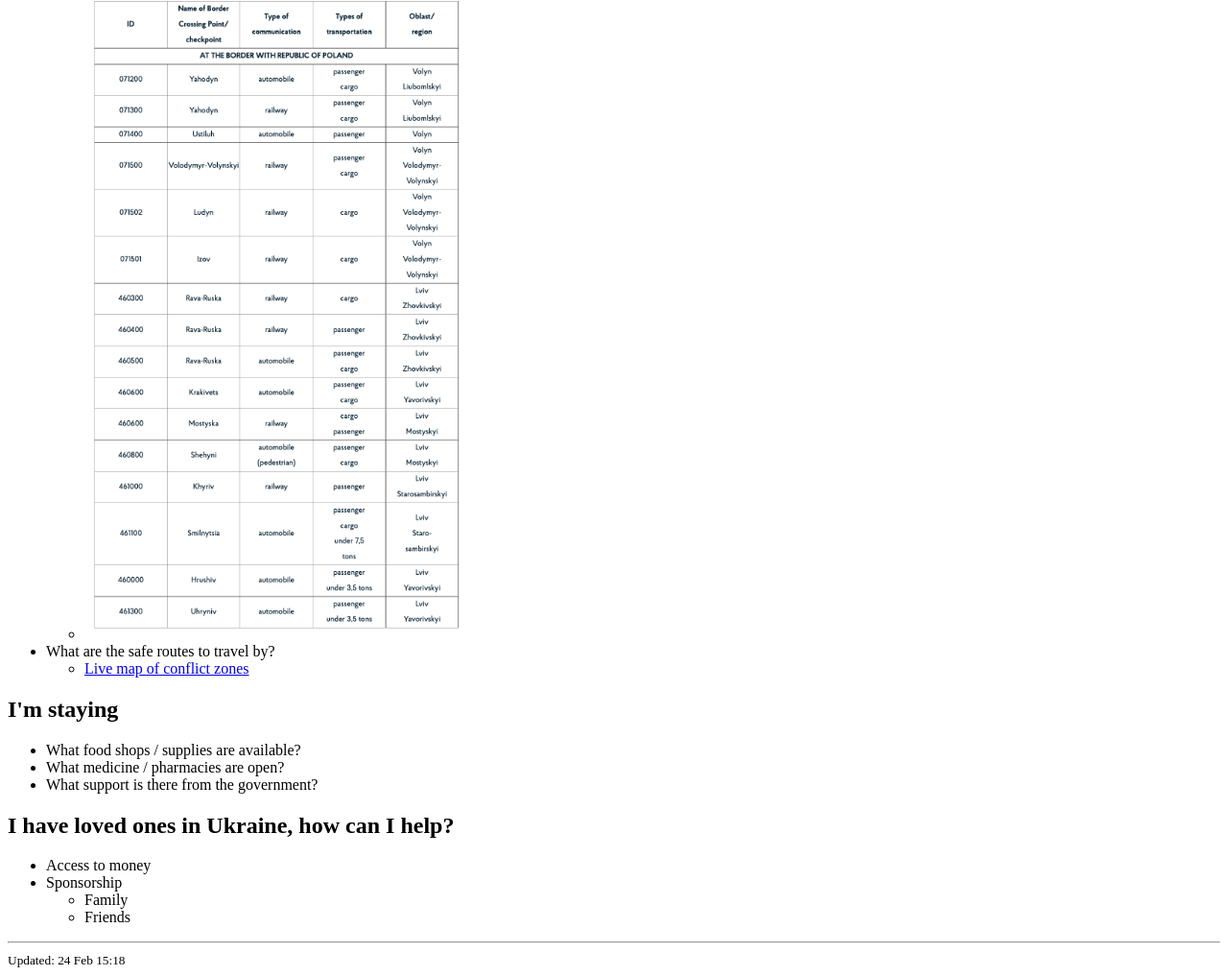
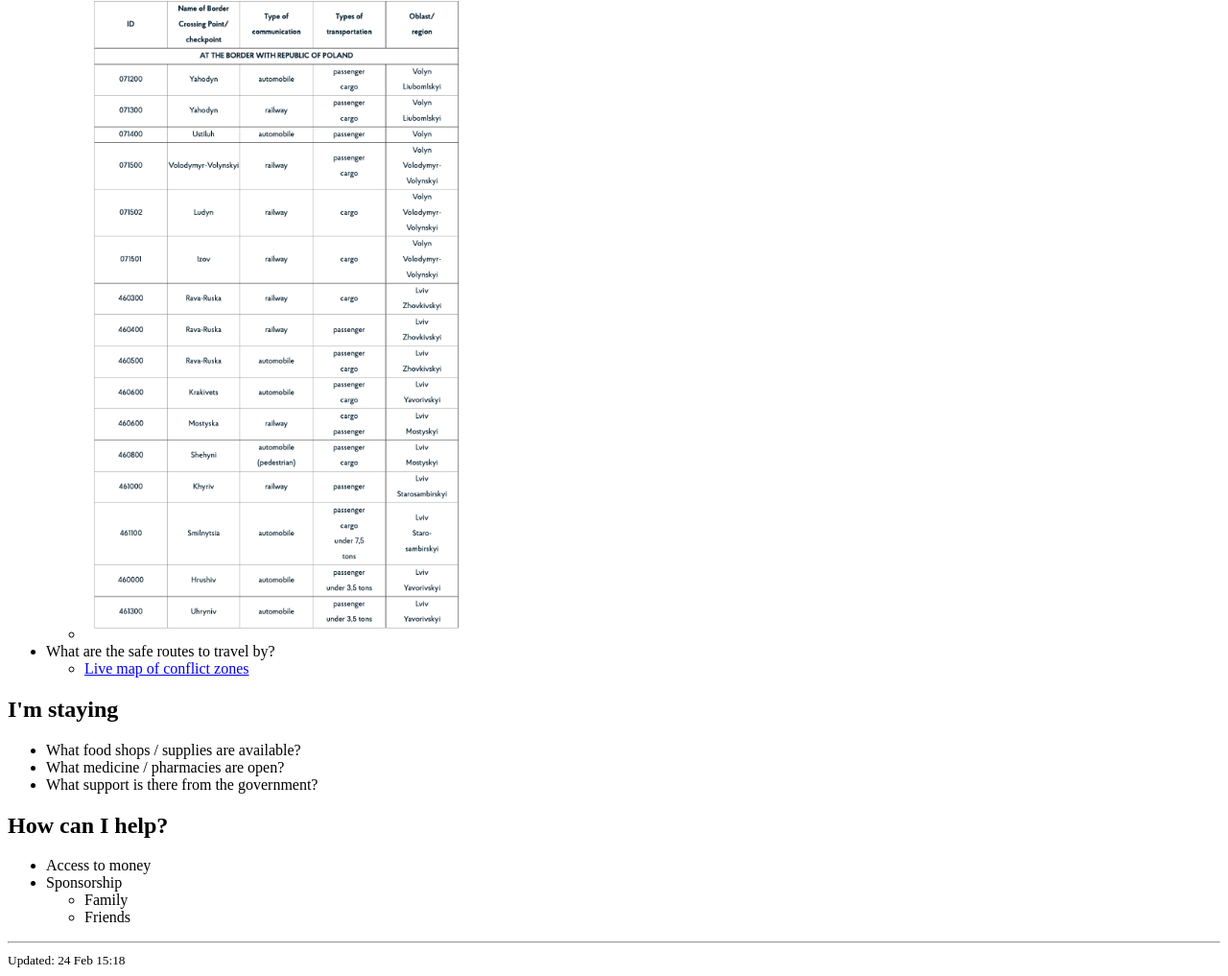
Before and after one commit to kunal-mandalia/escape-checklist, a plain HTML site: page index.html in a window 1280 px wide. Shown: the part 561-1578 px from the top of the page at 96% size. Drawn offline with Linux system fonts and the light colour scheme.

Commit message:
feat: copy

```diff
--- a/index.html
+++ b/index.html
@@ -41,7 +41,7 @@
   </ul>
 
 
-  <h2>I have loved ones in Ukraine, how can I help?</h2>
+  <h2>How can I help?</h2>
   <ul>
     <li>Access to money</li>
     <li>Sponsorship</li>
```
